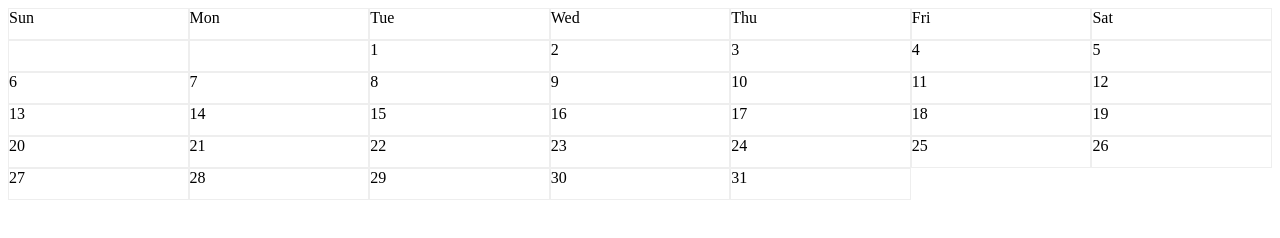
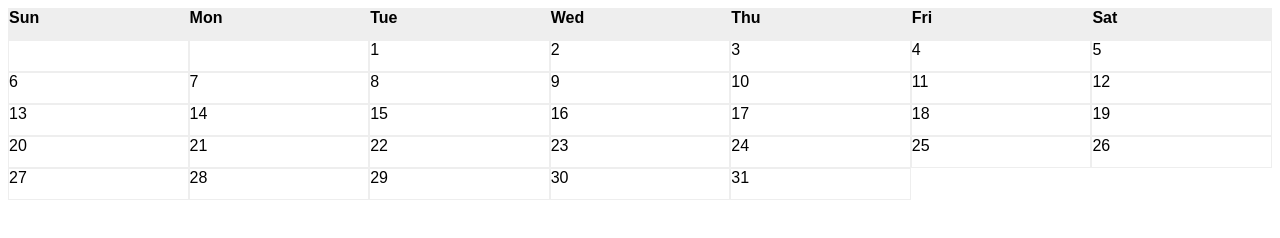
Before and after one commit to robertcdawson/jscalendar, a plain HTML site: page index.html in a window 1280 px wide. Drawn offline with Linux system fonts and the light colour scheme.

Commit message:
feat: Style day heading

```diff
--- a/index.html
+++ b/index.html
@@ -4,6 +4,11 @@
 <head>
   <title>JS Calendar</title>
   <style media="screen">
+    * {
+      font-family: Arial, sans-serif;
+      font-size: 16px;
+    }
+
     #calendar {
       display: grid;
       grid-template-columns: repeat(7, 1fr);
@@ -14,6 +19,11 @@
       border: solid 1px #eee;
       height: 30px;
     }
+
+    .dayNumHeading {
+      font-weight: 700;
+      background: #eee;
+    }
   </style>
 </head>
 
```
